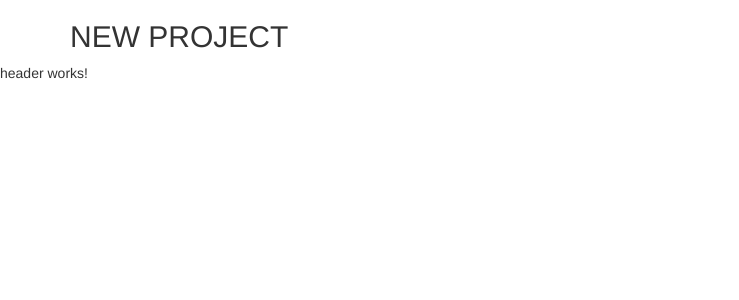
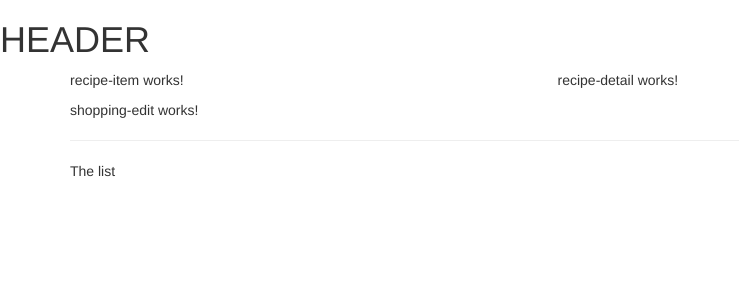
Before and after one commit to gabicgama/Angular-Complete-Guide, an Angular app in the folder project-course/: page / in a window 1280 px wide. Shown: the top 300 px of the page, without its empty margins (0-739 px from the left). Built offline with nearby package versions, Linux system fonts and the light colour scheme.

Commit message:
usando os componentes

```diff
--- a/project-course/src/app/app.component.html
+++ b/project-course/src/app/app.component.html
@@ -1,10 +1,9 @@
+<app-header></app-header>
 <div class="container">
     <div class="row">
         <div class="col-md-12">
-            <h2>NEW PROJECT</h2>
+            <app-recipes></app-recipes>
+            <app-shopping-list></app-shopping-list>
         </div>
     </div>
 </div>
-<div>
-    <app-header></app-header>
-</div>
--- a/project-course/src/app/header/header.component.html
+++ b/project-course/src/app/header/header.component.html
@@ -1 +1 @@
-<p>header works!</p>
+<h1>HEADER</h1>
--- a/project-course/src/app/recipes/recipe-list/recipe-list.component.html
+++ b/project-course/src/app/recipes/recipe-list/recipe-list.component.html
@@ -1 +1 @@
-<p>recipe-list works!</p>
+<app-recipe-item></app-recipe-item>
--- a/project-course/src/app/recipes/recipes.component.html
+++ b/project-course/src/app/recipes/recipes.component.html
@@ -1 +1,8 @@
-<p>recipes works!</p>
+<div class="row">
+    <div class="col-md-5">
+        <app-recipe-list></app-recipe-list>
+    </div>
+    <div class="col-md-7">
+        <app-recipe-detail></app-recipe-detail>
+    </div>
+</div>
--- a/project-course/src/app/shopping-list/shopping-list.component.html
+++ b/project-course/src/app/shopping-list/shopping-list.component.html
@@ -1 +1,7 @@
-<p>shopping-list works!</p>
+<div class="row">
+    <div class="col-xs-10">
+        <app-shopping-edit></app-shopping-edit>
+        <hr>
+        <p>The list</p>
+    </div>
+</div>
```
